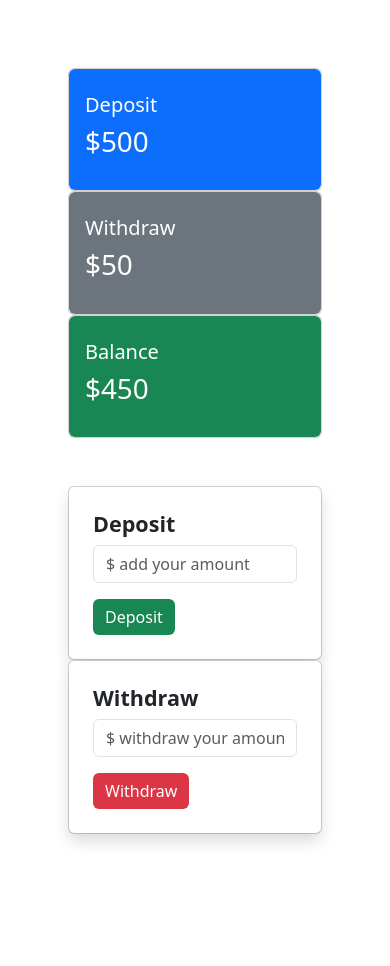
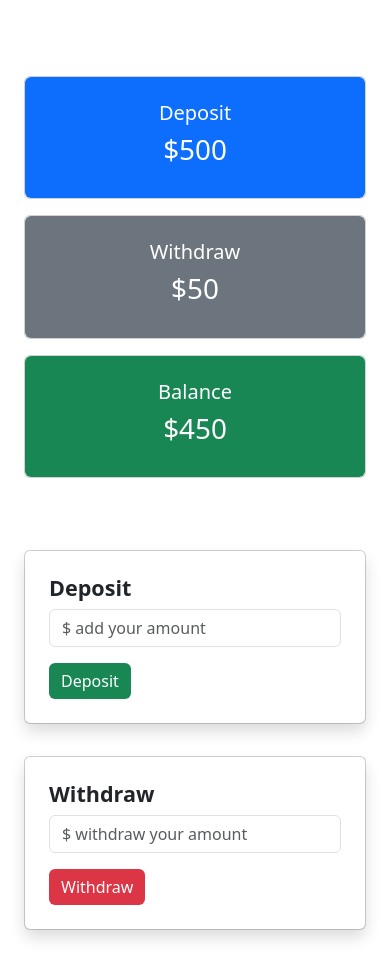
Before and after one commit to MofajjelBD/pioneer-bank, a plain HTML site: page index.html in a window 390 px wide. Both pictures are taken after a click on the button "ENTER". Before the commit the page ends 854 px from the top, so only its background shows below. Drawn offline with nearby package versions, Linux system fonts and the light colour scheme.

Commit message:
alingment change looking bootstrap

```diff
--- a/index.html
+++ b/index.html
@@ -14,7 +14,7 @@
 
 <body>
     <div class="form-bg" id="login-area">
-        <h1 class="text-center text-secondary">Welcome to Pioneer Bank</h1>
+        <h1 class="text-center text-secondary">Welcome to Local Bank</h1>
         <div class="container">
             <div class="row justify-content-md-center">
                 <div class="col-lg-4 col-md-8 col-12">
@@ -37,28 +37,28 @@
             </div>
         </div>
     </div>
-    <div id="transaction-area">
+    <div id="transaction-area" style="display: none;">
         <div class="container my-5">
             <div class="row">
-                <div class="col-sm-4 px-5">
+                <div class="col-md-4 col-sm-6 px-1 px-sm-5 my-2">
                     <div class="card">
-                        <div class="card-body py-4 bg-primary  rounded text-white">
+                        <div class="card-body py-4 bg-primary text-center text-sm-start rounded text-white">
                             <h5 class="card-title">Deposit</h5>
                             <h1>$<span id="currentDeposit">500</span></h1>
                         </div>
                     </div>
                 </div>
-                <div class="col-sm-4 px-5">
+                <div class="col-md-4 col-sm-6 px-1 px-sm-5 my-2">
                     <div class="card">
-                        <div class="card-body py-4 bg-secondary rounded text-white">
+                        <div class="card-body py-4 bg-secondary text-center text-sm-start rounded text-white">
                             <h5 class="card-title">Withdraw</h5>
                             <h1>$<span id="currentWithdraw">50</span></h1>
                         </div>
                     </div>
                 </div>
-                <div class="col-sm-4 px-5">
+                <div class="offset-md-0 col-md-4 offset-sm-2 col-sm-8 px-1 px-sm-5 my-2">
                     <div class="card">
-                        <div class="card-body py-4 bg-success rounded text-white">
+                        <div class="card-body py-4 bg-success text-center text-sm-start rounded text-white">
                             <h5 class="card-title">Balance</h5>
                             <h1>$<span id="currentTotal">450</span></h1>
                         </div>
@@ -68,7 +68,7 @@
         </div>
         <div class="container">
             <div class="row">
-                <div class="col-md-6 px-5">
+                <div class="col-md-6 px-1 px-sm-5 my-3">
                     <div class="card">
                         <div class="card-body shadow p-4 rounded">
                             <h4 class="card-title fw-bold">Deposit</h4>
@@ -79,7 +79,7 @@
                         </div>
                     </div>
                 </div>
-                <div class="col-md-6 px-5">
+                <div class="col-md-6 px-1 px-sm-5 my-3">
                     <div class="card">
                         <div class="card-body shadow p-4 rounded">
                             <h4 class="card-title fw-bold">Withdraw</h4>
@@ -144,7 +144,7 @@
             // const currentTotalNumber = parseFloat(currentTotal);
             // const totalDeposit = currentTotalNumber - withdrawAmountNumber;
             // document.getElementById("currentTotal").innerText = totalDeposit;
-            updateSpanText("currentTotal", -1*withdrawAmountNumber);
+            updateSpanText("currentTotal", -1 * withdrawAmountNumber);
             // //value remove
             document.getElementById("withdrawAmount").value = ""
         })
--- a/style.css
+++ b/style.css
@@ -96,7 +96,3 @@ body {
 }
 
 /* login form design css end  */
-
-#transaction-area{
-    display: none;
-}
```
